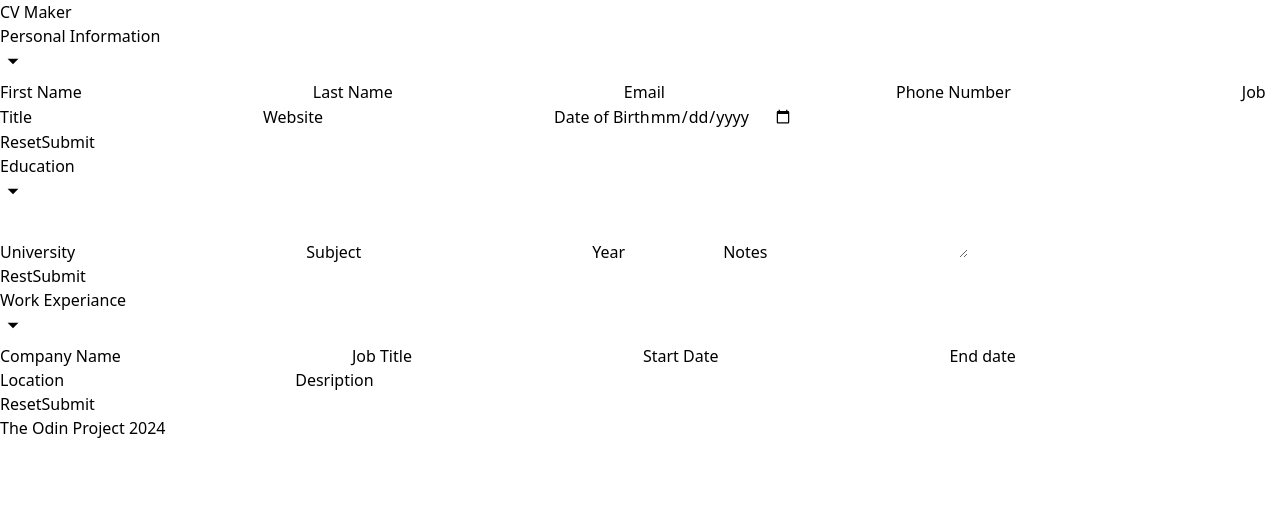
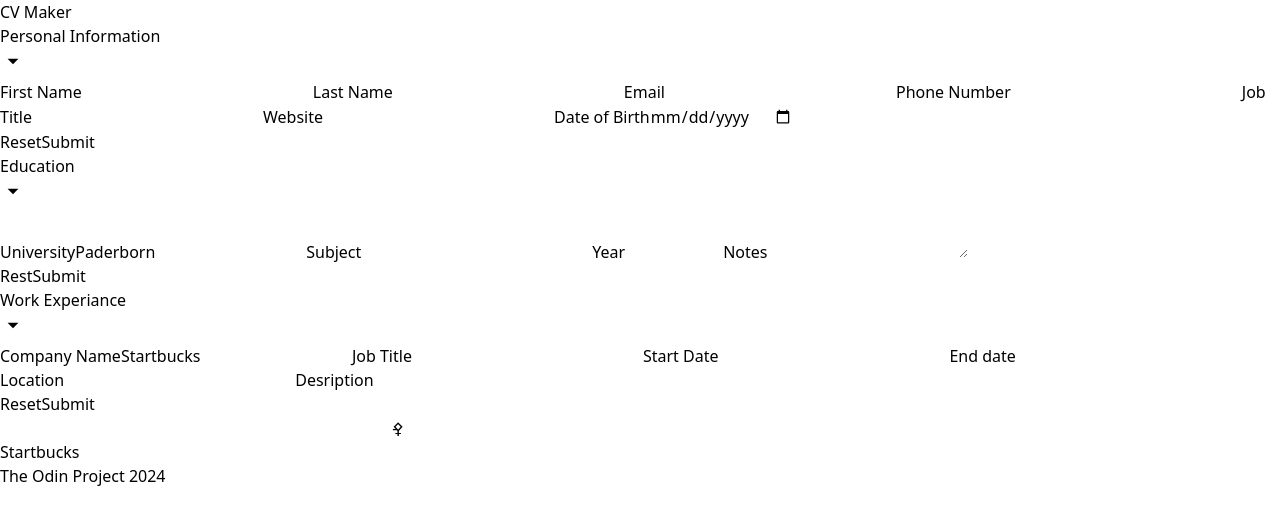
Before and after one commit to Mokhtar25/CvMaker, a React (Vite) app: page / in a window 1280 px wide. Shown: the top 524 px of the page. Built offline with nearby package versions, Linux system fonts and the light colour scheme.

Commit message:
moving all the default data to one file

```diff
--- a/src/App.tsx
+++ b/src/App.tsx
@@ -13,7 +13,7 @@ import { defaultWorkInfo } from "./DefaultData";
 import { defaultPersonalInfo } from "./DefaultData";
 import { Info } from "./components/PersonalInfo";
 import { Data } from "./components/Card";
-import { defaultData } from "./components/Card";
+import { defaultData } from "./DefaultData";
 
 // you can passdown functions to help with passing and moving around data that might change and
 // also to rint inthe other field and when submit
--- a/src/DefaultData.tsx
+++ b/src/DefaultData.tsx
@@ -1,5 +1,6 @@
 import { Info } from "./components/PersonalInfo";
 import { WorkInfo } from "./components/workInfo";
+import { Data } from "./components/Card";
 
 export const defaultPersonalInfo: Info = {
   firstName: "",
@@ -13,9 +14,16 @@ export const defaultPersonalInfo: Info = {
 
 export const defaultWorkInfo: WorkInfo = {
   location: "",
-  company: "",
+  company: "Startbucks",
   startDate: "",
   finishDate: "",
   notes: "",
   jobTitle: "",
 };
+
+export const defaultData: Data = {
+  uniName: "Paderborn",
+  subject: "",
+  endYear: "",
+  notes: "",
+};
--- a/src/components/Card.tsx
+++ b/src/components/Card.tsx
@@ -6,6 +6,7 @@ import React, {
   FormEventHandler,
 } from "react";
 import { useState } from "react";
+import { defaultData } from "../DefaultData";
 
 interface Props {
   submit: React.Dispatch<React.SetStateAction<Data>>;
@@ -18,12 +19,6 @@ export interface Data {
   notes: string;
 }
 
-export const defaultData: Data = {
-  uniName: "",
-  subject: "",
-  endYear: "",
-  notes: "",
-};
 // you can also use typescript like this {cardName, type} : { cardName: string, type:number}
 const CardEduc: FC<Props> = (props) => {
   const [data, setData] = useState<Data>(defaultData);
```
